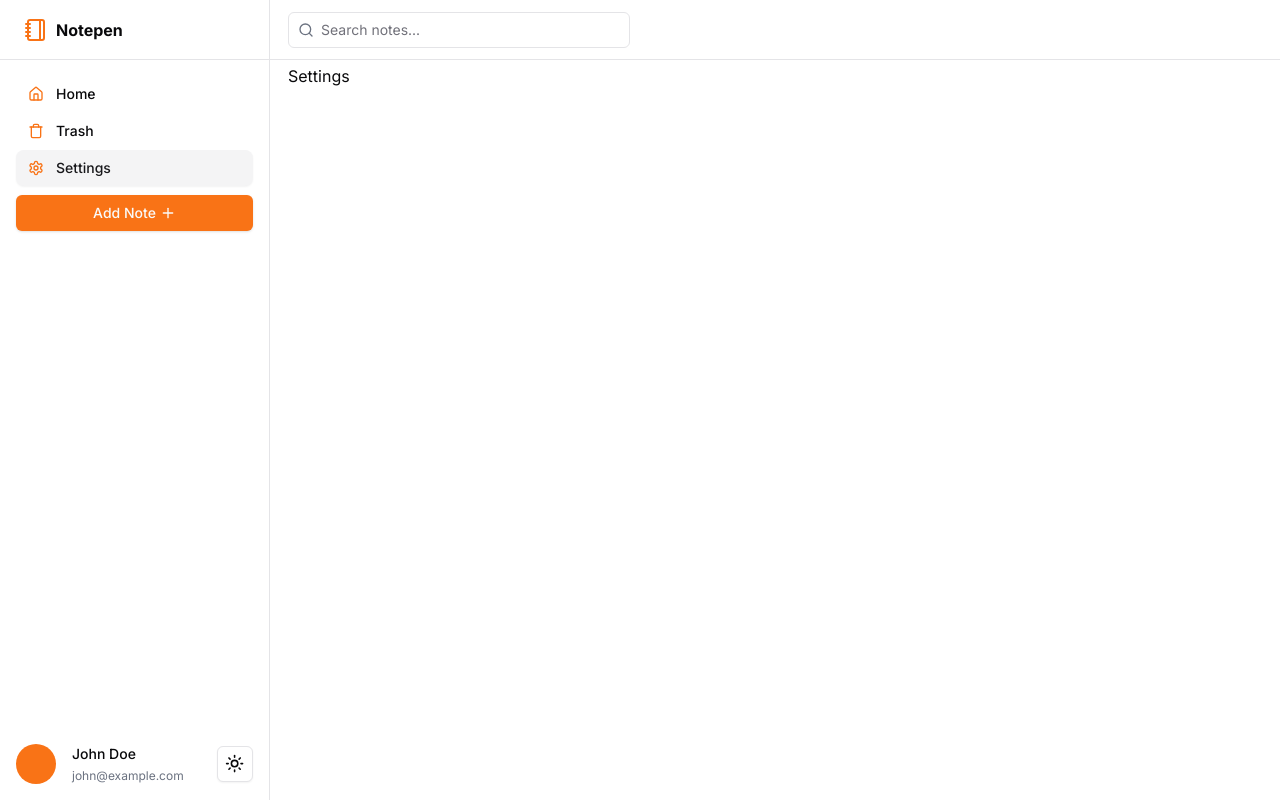
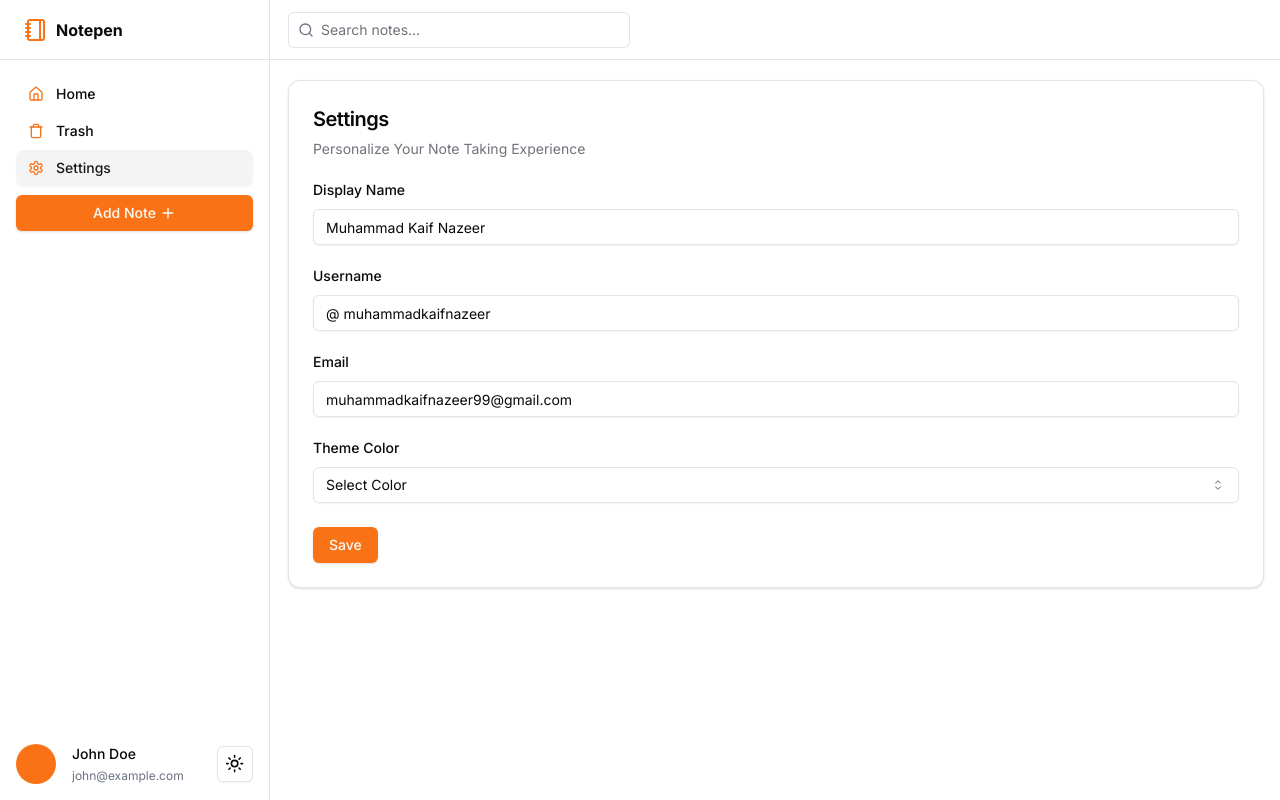
Before and after one commit to MuhammadKaifNazeer/plasio, a Next.js app: page /settings in a window 1280 px wide. Built offline with nearby package versions, Linux system fonts and the light colour scheme.

Commit message:
completed settings page ui

```diff
--- a/package.json
+++ b/package.json
@@ -14,6 +14,7 @@
     "@radix-ui/react-icons": "^1.3.0",
     "@radix-ui/react-label": "^2.0.2",
     "@radix-ui/react-scroll-area": "^1.0.5",
+    "@radix-ui/react-select": "^2.0.0",
     "@radix-ui/react-separator": "^1.0.3",
     "@radix-ui/react-slot": "^1.0.2",
     "@radix-ui/react-toggle": "^1.0.3",
--- a/src/app/settings/page.tsx
+++ b/src/app/settings/page.tsx
@@ -1,9 +1,96 @@
 import React from "react";
+import {
+  Card,
+  CardContent,
+  CardDescription,
+  CardFooter,
+  CardHeader,
+  CardTitle,
+} from "@/components/ui/card";
+import { Input } from "@/components/ui/input";
+import { Textarea } from "@/components/ui/textarea";
+import { Label } from "@/components/ui/label";
+import {
+  Select,
+  SelectContent,
+  SelectItem,
+  SelectTrigger,
+  SelectValue,
+} from "@/components/ui/select";
+import { Button } from "@/components/ui/button";
+import Link from "next/link";
 
 const Settings = () => {
   return (
     <>
-      <div className="px-4">Settings</div>
+      <div className="p-4">
+        <Card>
+          <CardHeader>
+            <CardTitle className="text-xl">Settings</CardTitle>
+            <CardDescription>
+              Personalize Your Note Taking Experience
+            </CardDescription>
+          </CardHeader>
+          <CardContent>
+            <form>
+              <div className="grid gap-6">
+                <div className="grid gap-3">
+                  <Label htmlFor="name">Display Name</Label>
+                  <Input
+                    id="name"
+                    type="text"
+                    className="w-full"
+                    defaultValue="Muhammad Kaif Nazeer"
+                  />
+                </div>
+                <div className="grid gap-3 relative">
+                  <Label htmlFor="username">Username</Label>
+                  <Input
+                    id="username"
+                    type="text"
+                    className="w-full"
+                    defaultValue="@ muhammadkaifnazeer"
+                  />
+                </div>
+                <div className="grid gap-3">
+                  <Label htmlFor="email">Email</Label>
+                  <Input
+                    id="email"
+                    type="email"
+                    className="w-full"
+                    defaultValue="muhammadkaifnazeer99@gmail.com"
+                  />
+                </div>
+                <div className="grid gap-6">
+                  <div className="grid gap-3">
+                    <Label htmlFor="themecolor">Theme Color</Label>
+                    <Select>
+                      <SelectTrigger id="themecolor" aria-label="Select Color">
+                        <SelectValue placeholder="Select Color" />
+                      </SelectTrigger>
+                      <SelectContent>
+                        <SelectItem value="orange">Orange</SelectItem>
+                        <SelectItem value="green">Green</SelectItem>
+                        <SelectItem value="blue">Blue</SelectItem>
+                        <SelectItem value="pink">Pink</SelectItem>
+                        <SelectItem value="purle">Purple</SelectItem>
+                        <SelectItem value="yellow">Yellow</SelectItem>
+                        <SelectItem value="red">Red</SelectItem>
+                        <SelectItem value="zinc">Zinc</SelectItem>
+                      </SelectContent>
+                    </Select>
+                  </div>
+                </div>
+              </div>
+            </form>
+          </CardContent>
+          <CardFooter className="flex justify-between">
+            <Link href={"#"}>
+              <Button>Save</Button>
+            </Link>
+          </CardFooter>
+        </Card>
+      </div>
     </>
   );
 };
--- /dev/null
+++ b/src/components/ui/select.tsx
@@ -0,0 +1,164 @@
+"use client"
+
+import * as React from "react"
+import {
+  CaretSortIcon,
+  CheckIcon,
+  ChevronDownIcon,
+  ChevronUpIcon,
+} from "@radix-ui/react-icons"
+import * as SelectPrimitive from "@radix-ui/react-select"
+
+import { cn } from "@/lib/utils"
+
+const Select = SelectPrimitive.Root
+
+const SelectGroup = SelectPrimitive.Group
+
+const SelectValue = SelectPrimitive.Value
+
+const SelectTrigger = React.forwardRef<
+  React.ElementRef<typeof SelectPrimitive.Trigger>,
+  React.ComponentPropsWithoutRef<typeof SelectPrimitive.Trigger>
+>(({ className, children, ...props }, ref) => (
+  <SelectPrimitive.Trigger
+    ref={ref}
+    className={cn(
+      "flex h-9 w-full items-center justify-between whitespace-nowrap rounded-md border border-input bg-transparent px-3 py-2 text-sm shadow-sm ring-offset-background placeholder:text-muted-foreground focus:outline-none focus:ring-1 focus:ring-ring disabled:cursor-not-allowed disabled:opacity-50 [&>span]:line-clamp-1",
+      className
+    )}
+    {...props}
+  >
+    {children}
+    <SelectPrimitive.Icon asChild>
+      <CaretSortIcon className="h-4 w-4 opacity-50" />
+    </SelectPrimitive.Icon>
+  </SelectPrimitive.Trigger>
+))
+SelectTrigger.displayName = SelectPrimitive.Trigger.displayName
+
+const SelectScrollUpButton = React.forwardRef<
+  React.ElementRef<typeof SelectPrimitive.ScrollUpButton>,
+  React.ComponentPropsWithoutRef<typeof SelectPrimitive.ScrollUpButton>
+>(({ className, ...props }, ref) => (
+  <SelectPrimitive.ScrollUpButton
+    ref={ref}
+    className={cn(
+      "flex cursor-default items-center justify-center py-1",
+      className
+    )}
+    {...props}
+  >
+    <ChevronUpIcon />
+  </SelectPrimitive.ScrollUpButton>
+))
+SelectScrollUpButton.displayName = SelectPrimitive.ScrollUpButton.displayName
+
+const SelectScrollDownButton = React.forwardRef<
+  React.ElementRef<typeof SelectPrimitive.ScrollDownButton>,
+  React.ComponentPropsWithoutRef<typeof SelectPrimitive.ScrollDownButton>
+>(({ className, ...props }, ref) => (
+  <SelectPrimitive.ScrollDownButton
+    ref={ref}
+    className={cn(
+      "flex cursor-default items-center justify-center py-1",
+      className
+    )}
+    {...props}
+  >
+    <ChevronDownIcon />
+  </SelectPrimitive.ScrollDownButton>
+))
+SelectScrollDownButton.displayName =
+  SelectPrimitive.ScrollDownButton.displayName
+
+const SelectContent = React.forwardRef<
+  React.ElementRef<typeof SelectPrimitive.Content>,
+  React.ComponentPropsWithoutRef<typeof SelectPrimitive.Content>
+>(({ className, children, position = "popper", ...props }, ref) => (
+  <SelectPrimitive.Portal>
+    <SelectPrimitive.Content
+      ref={ref}
+      className={cn(
+        "relative z-50 max-h-96 min-w-[8rem] overflow-hidden rounded-md border bg-popover text-popover-foreground shadow-md data-[state=open]:animate-in data-[state=closed]:animate-out data-[state=closed]:fade-out-0 data-[state=open]:fade-in-0 data-[state=closed]:zoom-out-95 data-[state=open]:zoom-in-95 data-[side=bottom]:slide-in-from-top-2 data-[side=left]:slide-in-from-right-2 data-[side=right]:slide-in-from-left-2 data-[side=top]:slide-in-from-bottom-2",
+        position === "popper" &&
+          "data-[side=bottom]:translate-y-1 data-[side=left]:-translate-x-1 data-[side=right]:translate-x-1 data-[side=top]:-translate-y-1",
+        className
+      )}
+      position={position}
+      {...props}
+    >
+      <SelectScrollUpButton />
+      <SelectPrimitive.Viewport
+        className={cn(
+          "p-1",
+          position === "popper" &&
+            "h-[var(--radix-select-trigger-height)] w-full min-w-[var(--radix-select-trigger-width)]"
+        )}
+      >
+        {children}
+      </SelectPrimitive.Viewport>
+      <SelectScrollDownButton />
+    </SelectPrimitive.Content>
+  </SelectPrimitive.Portal>
+))
+SelectContent.displayName = SelectPrimitive.Content.displayName
+
+const SelectLabel = React.forwardRef<
+  React.ElementRef<typeof SelectPrimitive.Label>,
+  React.ComponentPropsWithoutRef<typeof SelectPrimitive.Label>
+>(({ className, ...props }, ref) => (
+  <SelectPrimitive.Label
+    ref={ref}
+    className={cn("px-2 py-1.5 text-sm font-semibold", className)}
+    {...props}
+  />
+))
+SelectLabel.displayName = SelectPrimitive.Label.displayName
+
+const SelectItem = React.forwardRef<
+  React.ElementRef<typeof SelectPrimitive.Item>,
+  React.ComponentPropsWithoutRef<typeof SelectPrimitive.Item>
+>(({ className, children, ...props }, ref) => (
+  <SelectPrimitive.Item
+    ref={ref}
+    className={cn(
+      "relative flex w-full cursor-default select-none items-center rounded-sm py-1.5 pl-2 pr-8 text-sm outline-none focus:bg-accent focus:text-accent-foreground data-[disabled]:pointer-events-none data-[disabled]:opacity-50",
+      className
+    )}
+    {...props}
+  >
+    <span className="absolute right-2 flex h-3.5 w-3.5 items-center justify-center">
+      <SelectPrimitive.ItemIndicator>
+        <CheckIcon className="h-4 w-4" />
+      </SelectPrimitive.ItemIndicator>
+    </span>
+    <SelectPrimitive.ItemText>{children}</SelectPrimitive.ItemText>
+  </SelectPrimitive.Item>
+))
+SelectItem.displayName = SelectPrimitive.Item.displayName
+
+const SelectSeparator = React.forwardRef<
+  React.ElementRef<typeof SelectPrimitive.Separator>,
+  React.ComponentPropsWithoutRef<typeof SelectPrimitive.Separator>
+>(({ className, ...props }, ref) => (
+  <SelectPrimitive.Separator
+    ref={ref}
+    className={cn("-mx-1 my-1 h-px bg-muted", className)}
+    {...props}
+  />
+))
+SelectSeparator.displayName = SelectPrimitive.Separator.displayName
+
+export {
+  Select,
+  SelectGroup,
+  SelectValue,
+  SelectTrigger,
+  SelectContent,
+  SelectLabel,
+  SelectItem,
+  SelectSeparator,
+  SelectScrollUpButton,
+  SelectScrollDownButton,
+}
```
Also changed, not shown: 1 other file (tests, documents, lock files or other folders).
